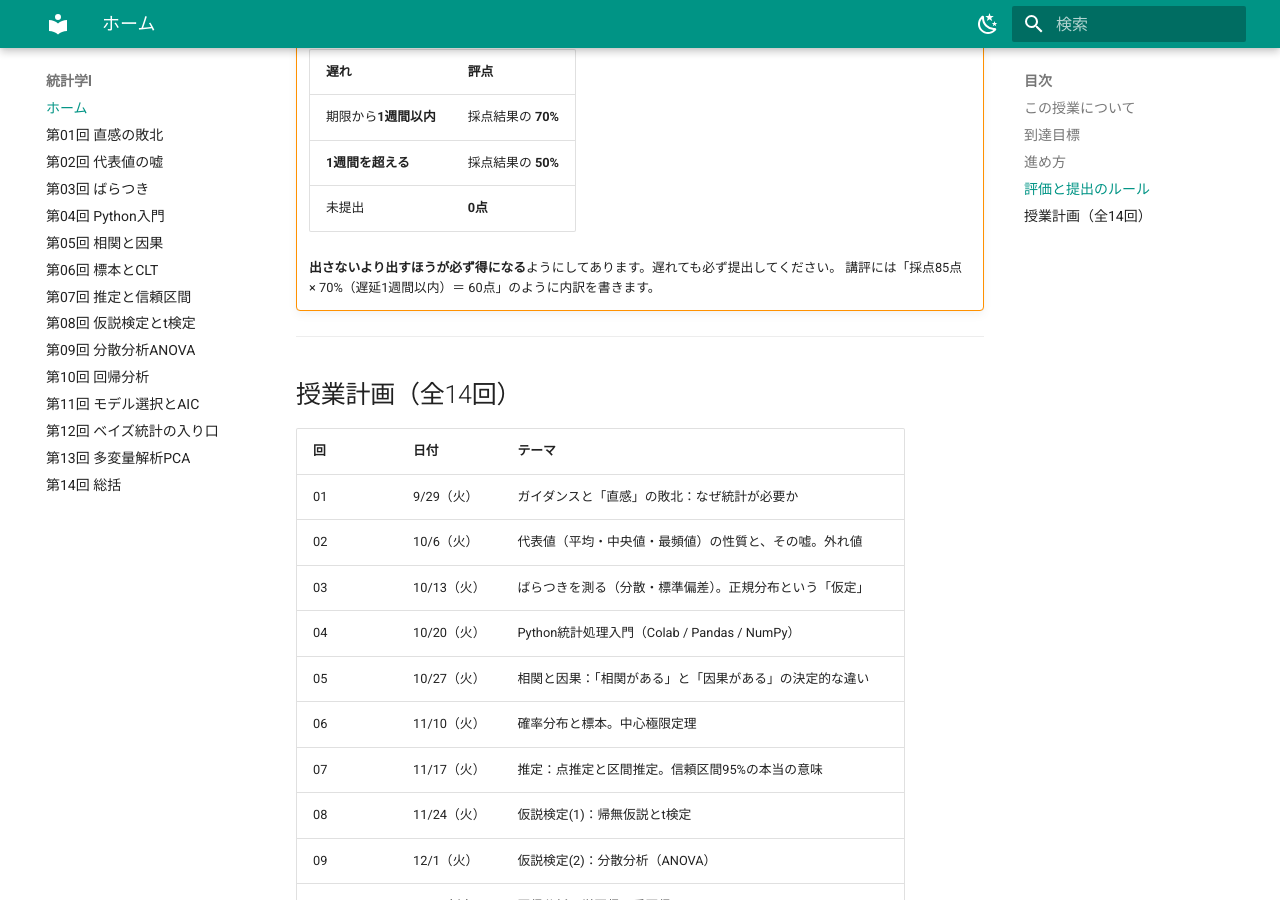
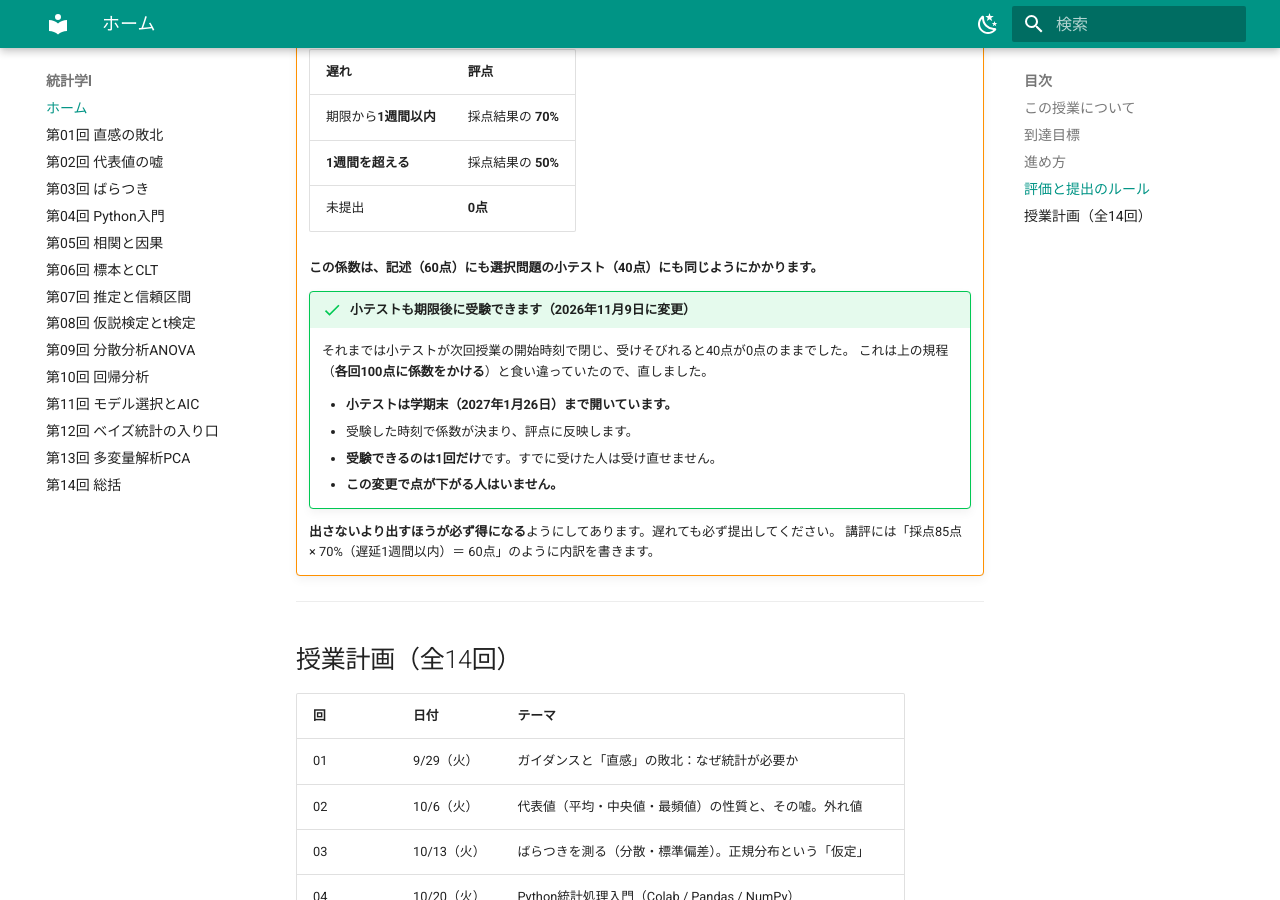
Before and after one commit to aonoa68/toukei-1, an MkDocs documentation site: the page built from docs/index.md, in a window 1280 px wide and 900 px high, scrolled down 1337 px. Built offline with MkDocs 1.6.1 and Material for MkDocs 9.7.7, drawn with Linux system fonts in a browser that asks for light colours.

Commit message:
小テストも期限後に受験できることを規程に明記（実装を規程に合わせた）
Co-Authored-By: Claude Opus 5 <noreply@anthropic.com>
Claude-Session: https://claude.ai/code/session_01VNG6MY7caqH6ZBqg92AUZE

```diff
--- a/docs/index.md
+++ b/docs/index.md
@@ -46,6 +46,17 @@
     | **1週間を超える** | 採点結果の **50%** |
     | 未提出 | **0点** |
 
+    **この係数は、記述（60点）にも選択問題の小テスト（40点）にも同じようにかかります。**
+
+    !!! success "小テストも期限後に受験できます（2026年11月9日に変更）"
+        それまでは小テストが次回授業の開始時刻で閉じ、受けそびれると40点が0点のままでした。
+        これは上の規程（**各回100点に係数をかける**）と食い違っていたので、直しました。
+
+        - **小テストは学期末（2027年1月26日）まで開いています。**
+        - 受験した時刻で係数が決まり、評点に反映します。
+        - **受験できるのは1回だけ**です。すでに受けた人は受け直せません。
+        - **この変更で点が下がる人はいません。**
+
     **出さないより出すほうが必ず得になる**ようにしてあります。遅れても必ず提出してください。
     講評には「採点85点 × 70%（遅延1週間以内）＝ 60点」のように内訳を書きます。
 
```
